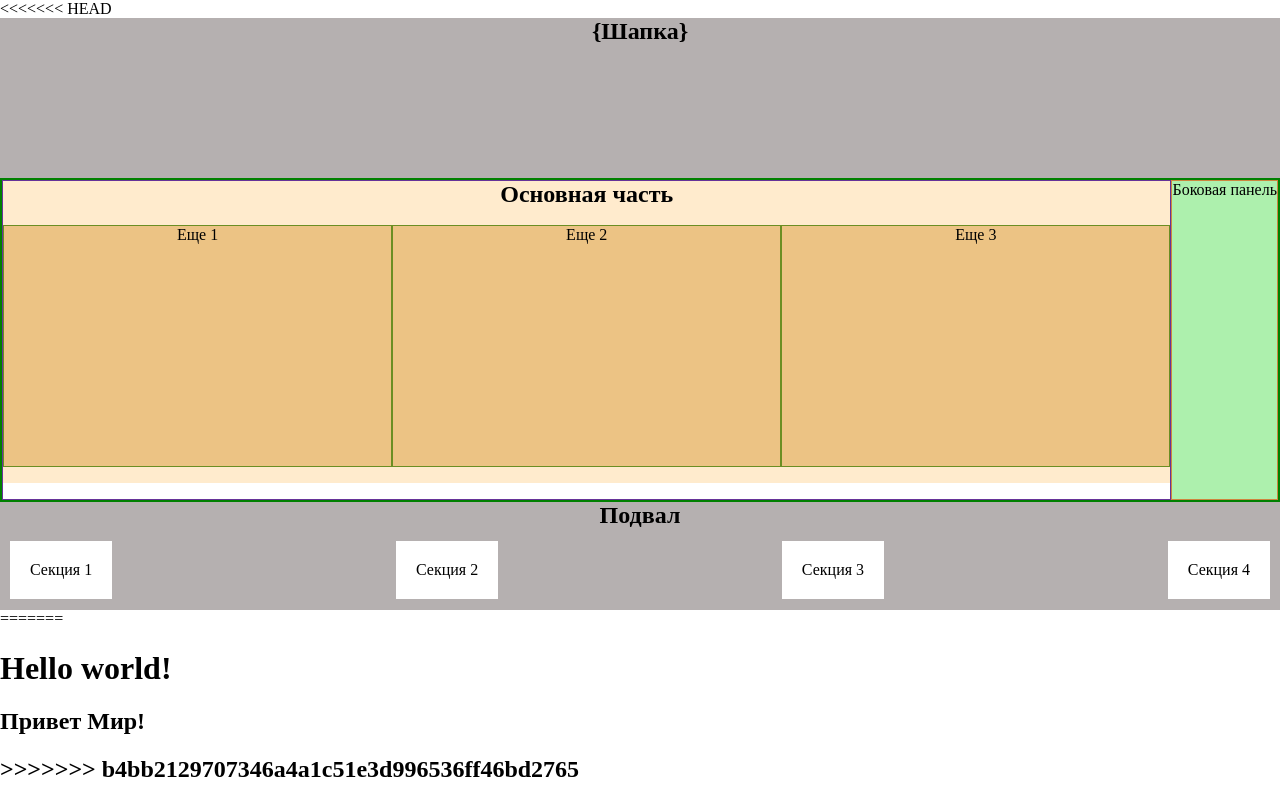
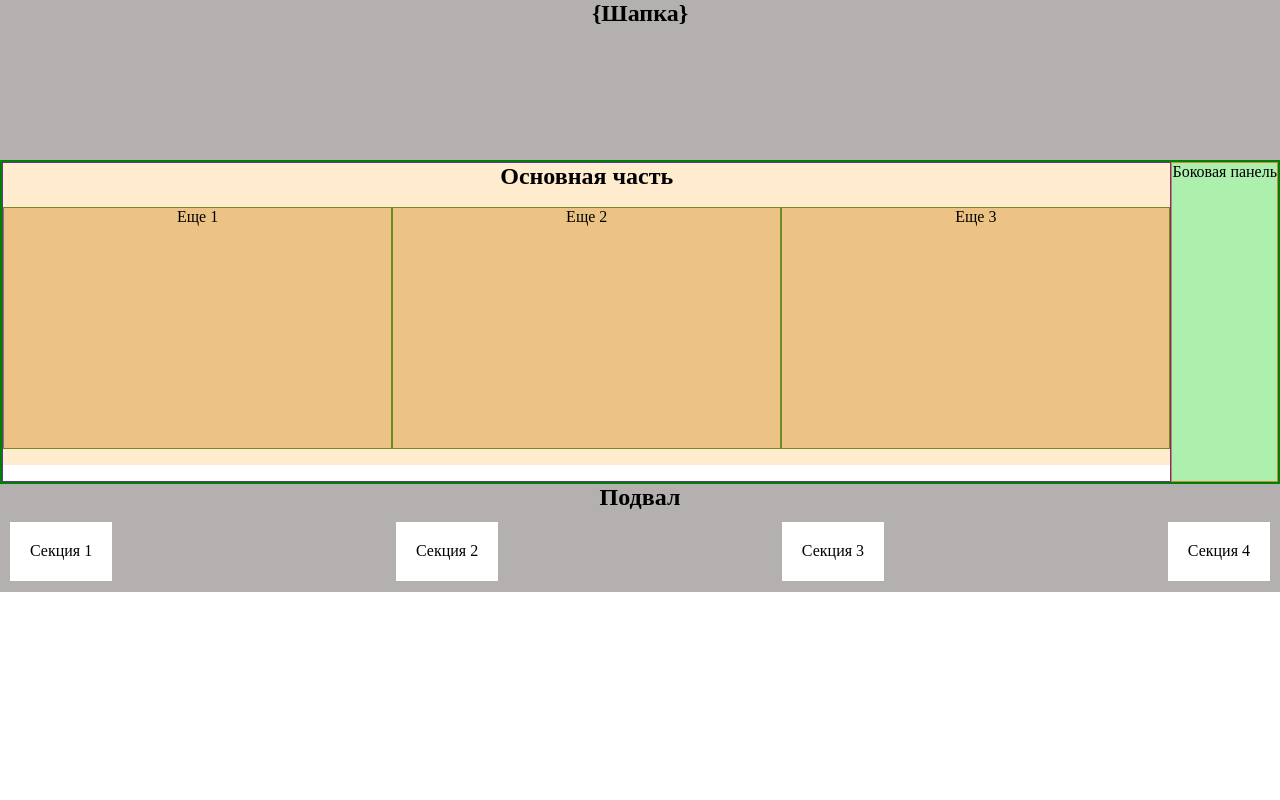
Before and after one commit to alexandralexa/test, a plain HTML site: page index.html in a window 1280 px wide. Drawn offline with Linux system fonts and the light colour scheme.

Commit message:
изменения

```diff
--- a/index.html
+++ b/index.html
@@ -11,7 +11,7 @@
 </head>
 
 <body>
-<<<<<<< HEAD
+
  <header class="header">
    <h2 class="text-1">{Шапка}
   </h2>
@@ -42,9 +42,3 @@
 </body>
 
 </html>
-=======
-  <h1>Hello world!</h1>
-    <h2> Привет Мир!<h2>
-</body>
-</html>
->>>>>>> b4bb2129707346a4a1c51e3d996536ff46bd2765
```
